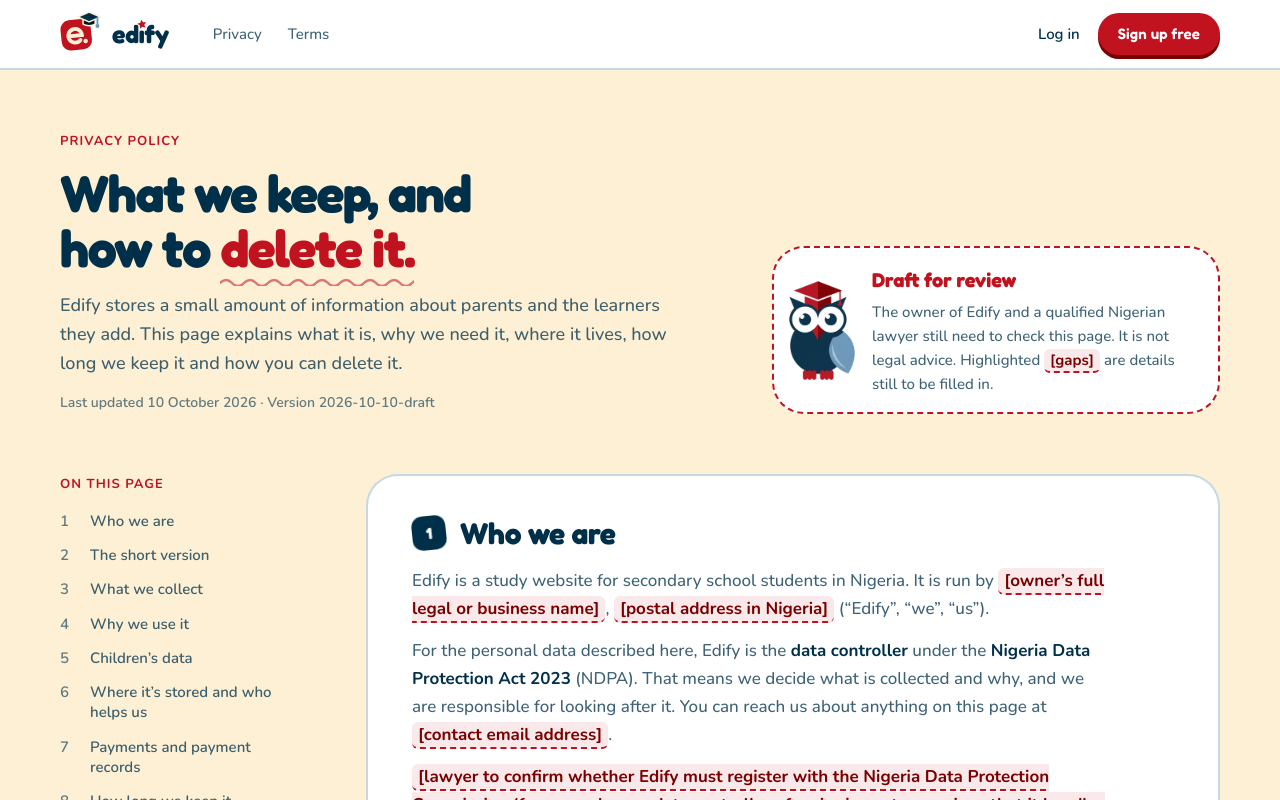
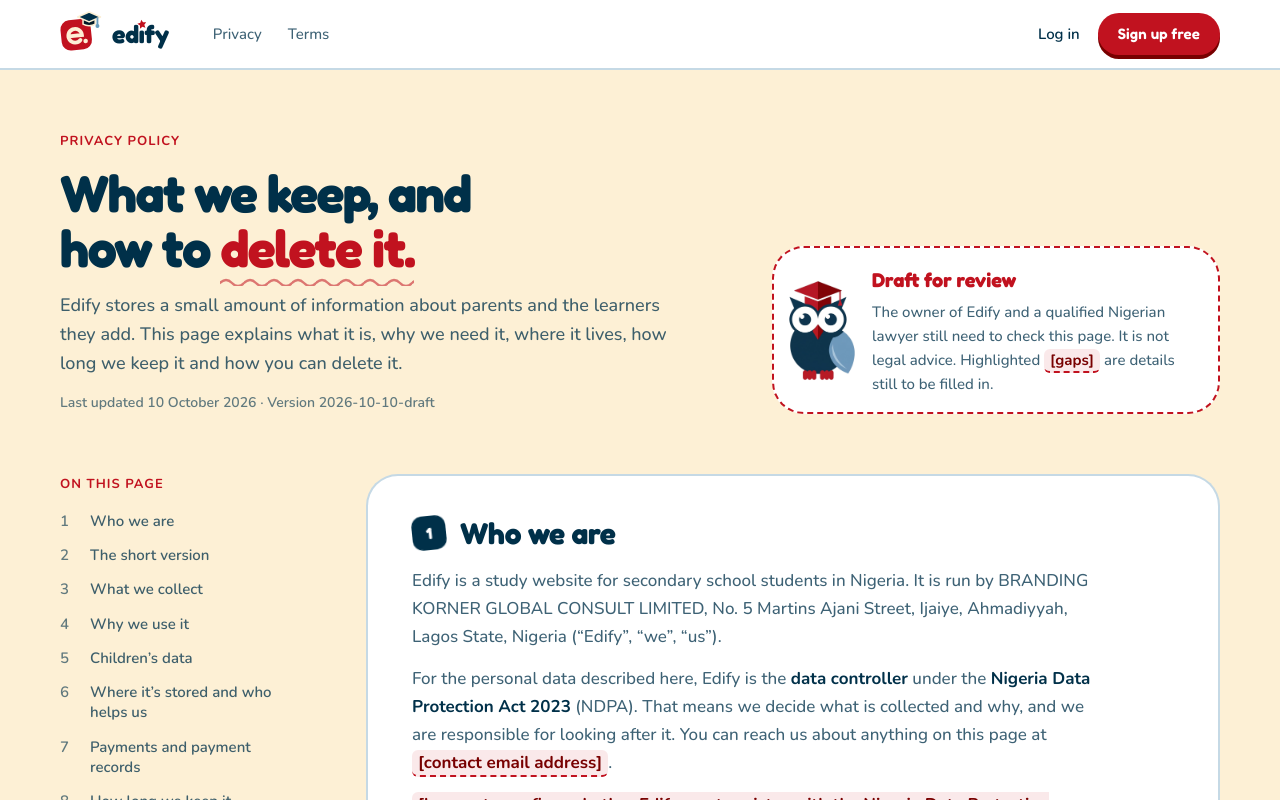
Before and after one commit to adeyanjufuhad/Edify, a Next.js app: page /privacy in a window 1280 px wide. Shown: the top 800 px of the page. Built offline with nearby package versions, Linux system fonts and the light colour scheme.

Commit message:
Name the operator on the privacy policy and terms
Co-Authored-By: Claude Sonnet 5.5 <noreply@anthropic.com>

```diff
--- a/src/data/legal.ts
+++ b/src/data/legal.ts
@@ -5,4 +5,9 @@ export const LEGAL_VERSION = "2026-10-10-draft";
 export const LEGAL_UPDATED = "10 October 2026";
 
 // Filled in by the owner before launch. Shown on the pages as highlighted placeholders until then.
-export const OPERATOR = { name: "", address: "", email: "" };
+// The email is still to come: until it is set, the pages show a highlighted gap for it.
+export const OPERATOR = {
+  name: "BRANDING KORNER GLOBAL CONSULT LIMITED",
+  address: "No. 5 Martins Ajani Street, Ijaiye, Ahmadiyyah, Lagos State, Nigeria",
+  email: "",
+};
```
